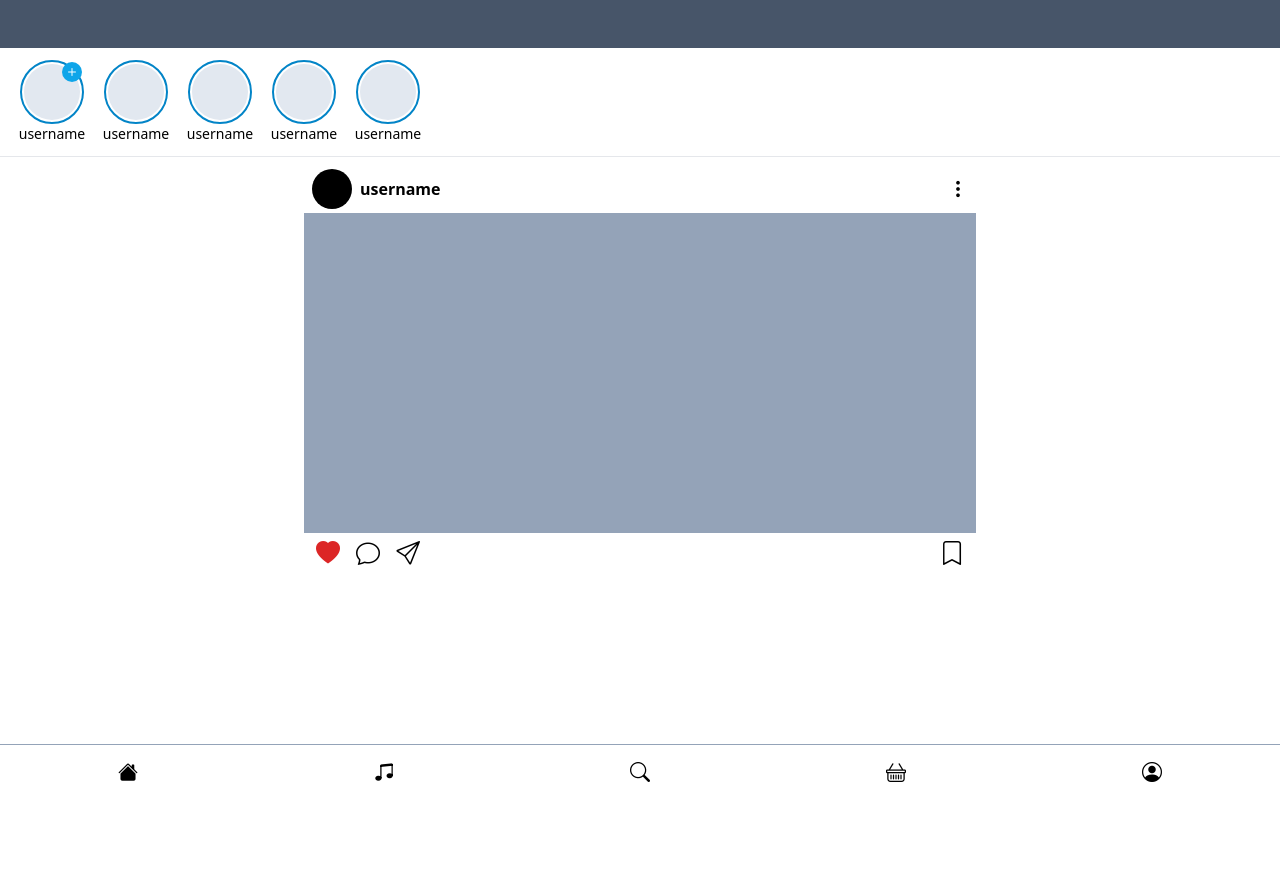
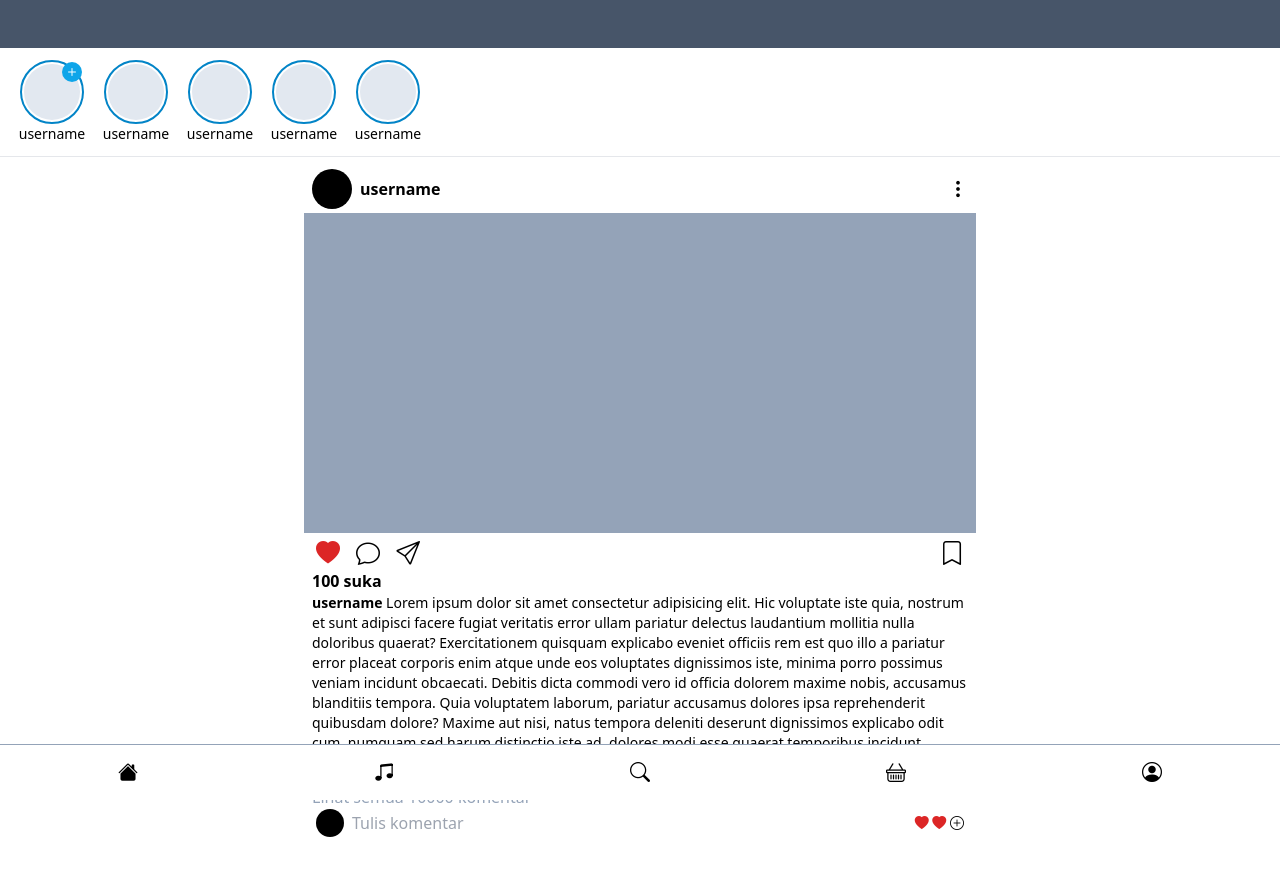
Before and after one commit to ilhamsptra20/project, a website: page index.html in a window 1280 px wide. Drawn offline with nearby package versions, Linux system fonts and the light colour scheme.

Commit message:
add caption

```diff
--- a/index.html
+++ b/index.html
@@ -35,7 +35,7 @@
 
 
     <header id="topbar" class="w-full h-12 bg-slate-600 fixed top-0 z-10"></header>
-    <section id="content" class="w-full h-screen  my-12">
+    <section id="content" class="w-full mt-12 mb-16">
         <!-- stories -->
         <div id="stories" class="top-12">
             <div class="no-scrollbar overflow-x-auto p-3 pb-0 border-b ">
@@ -83,7 +83,6 @@
         </div>
 
 
-
         <!-- posts -->
         <div id="posts" class="container lg:max-w-2xl mx-auto">
             <div id="post" class="w-full  my-2 ">
@@ -105,9 +104,32 @@
                     </div>
                     <div class="text-2xl"><i class="bi bi-bookmark"></i></div>
                 </div>
+                <div id="detail-post" class="w-full px-2">
+                    <a href="#" class="font-semibold block">100 suka</a>
+                    <p class="w-full text-left text-sm mb-3">
+                        <a href="#" class="font-semibold">username</a>
+                        <span>Lorem ipsum dolor sit amet consectetur adipisicing elit. Hic voluptate iste quia, nostrum et sunt adipisci facere fugiat veritatis error ullam pariatur delectus laudantium mollitia nulla doloribus quaerat? Exercitationem quisquam explicabo eveniet officiis rem est quo illo a pariatur error placeat corporis enim atque unde eos voluptates dignissimos iste, minima porro possimus veniam incidunt obcaecati. Debitis dicta commodi vero id officia dolorem maxime nobis, accusamus blanditiis tempora. Quia voluptatem laborum, pariatur accusamus dolores ipsa reprehenderit quibusdam dolore? Maxime aut nisi, natus tempora deleniti deserunt dignissimos explicabo odit cum, numquam sed harum distinctio iste ad, dolores modi esse quaerat temporibus incidunt.
+                        #aplah
+                        </span>
+                    </p>
+                    <a href="#" id="see-commets" class="text-slate-400">Lihat semua <span>10000</span> komentar</a>
+                </div>
+                <div id="comment" class="flex items-center justify-between px-3">
+                    <div class="flex gap-2">
+                        <div class="w-7 h-7 rounded-full bg-black"></div>
+                        <input type="text" placeholder="Tulis komentar" class="border-0">
+                    </div>
+                    <a href="" class="text-sm">
+                        <span><i class="bi bi-heart-fill text-red-600"></i></span>
+                        <span><i class="bi bi-heart-fill text-red-600"></i></span>
+                        <span><i class="bi bi-plus-circle "></i></span>
+                    </a>
+                </div>
             </div>
         </div>
     </section>
+
+    <!-- navigation -->
     <footer class="w-full h-14 border-t border-slate-400 bg-white fixed bottom-0 z-10 flex">
         <ul class="w-full h-full flex justify-around items-center">
             <li class="text-xl"><i class="bi bi-house-fill"></i></li>
```
Also changed, not shown: src/css/result.css.
